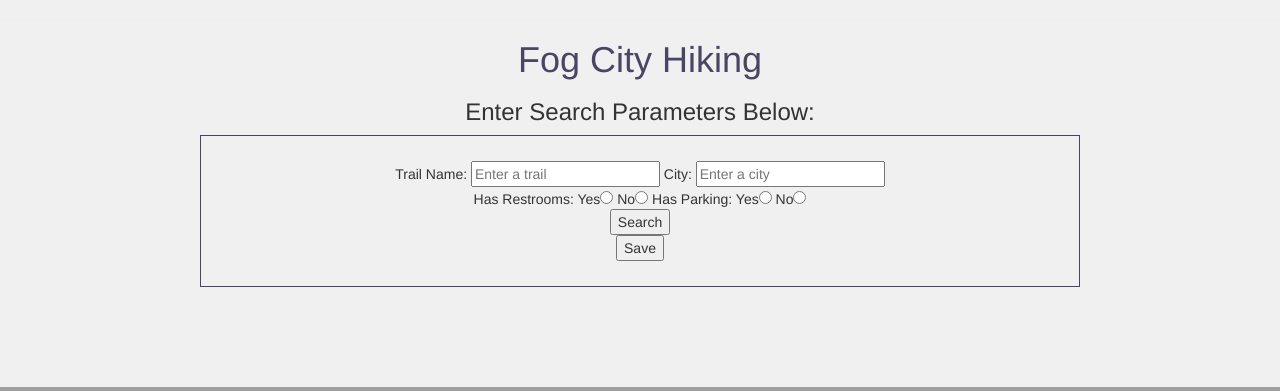
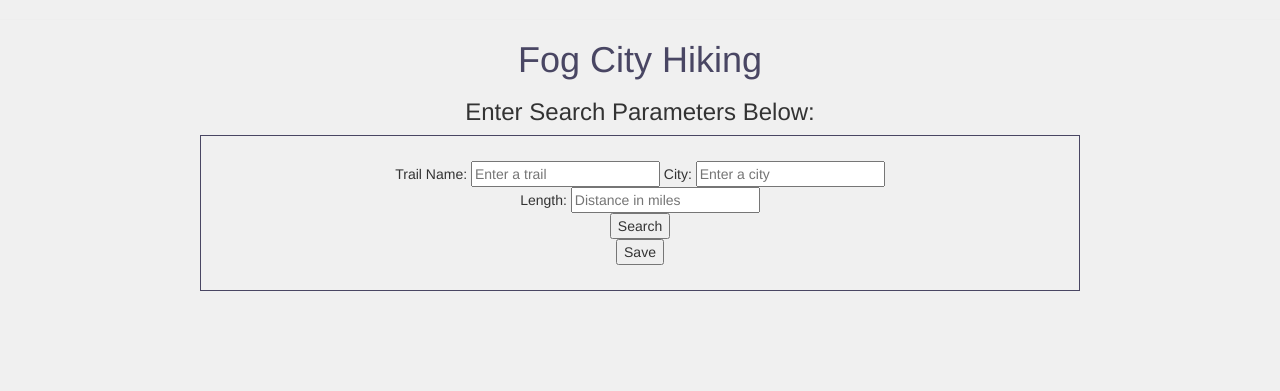
Before and after one commit to agerista/Fog-City-Hiking, a Flask app: page /search in a window 1280 px wide. Shown: the part 1030-1421 px from the top of the page. Run offline with Flask 2, Linux system fonts and the light colour scheme; some libraries are stand-ins or nearby versions.

Commit message:
added db lookup for weather, updating search results

```diff
--- a/Static/search.js
+++ b/Static/search.js
@@ -15,8 +15,7 @@ function submitSearch(evt) {
     var formValues = {
 
         "trail": $("#trail").val(),
-        "parking": $("#parking").val(),
-        "restrooms": $("#restrooms").val(),
+        "length": $("#length").val(),
     };
 
     $.post("/search",
--- a/Static/weather.js
+++ b/Static/weather.js
@@ -70,7 +70,8 @@ function initMap() {
           // Define the content of the infoWindow
           html = (
               '<div class="window-content">' +
-                  '<p><b>weather summary: </p>' + weath.summary + '</p>' +
+                  '<p><b>' + weath.city + '</b></p>' +
+                  '<p><b>Weather Summary: </b>' + weath.summary + '</p>' +
               '</div>');
 
           // Inside the loop we call bindInfoWindow passing it the marker,
--- a/Templates/search_form.html
+++ b/Templates/search_form.html
@@ -12,16 +12,13 @@
 
       <div class="row">
         <div class="col-xs-12">
-          Trail Name: <input type="text" name="trail" value="" placeholder="Enter a trail">
+          Trail Name: <input type="text" name="trail" placeholder="Enter a trail">
           City: <input type="text" name="city" placeholder="Enter a city">
         </div><!--column-->
       </div><!--row-->
       <div class="row">
          <div class="col-xs-12">
-          Has Restrooms: Yes<input type="radio" name="restroom" value="yes">
-          No<input type="radio" name="restroom" value="no">
-          Has Parking: Yes<input type="radio" name="parking" value="yes">
-          No<input type="radio" name="parking" value="no">
+          Length: <input type="text" name="length" placeholder="Distance in miles">
         </div><!--column-->
       </div><!--row-->
           <div class="row">
@@ -62,18 +59,21 @@
 
     <ul>
       <div class="container-fluid">
-        <span class"hike-photos"><p><img height="128px" width="128px" src="{{result.image_url}}">
-          {% if result.photo %}
-            <img src="{{result.photo}}" height="100px" width="100px"></p></span>
-          {% endif %}
+        <h3><b>{{result.trail_name}}</b></h3>
+        <span class"hike-photos"><p><img height="128px" width="128px" src="{{result.image_url}}"></p></span>
+          {% for image in result.photo %}
+            <img src="{{image}}" height="100px" width="100px">
+          {% endfor %}
       </div>
       <p>Opens: {{result.open}} Closes: {{result.closes}} Open Now: {{result.open_now}}</p>
       <p>{{ result.rating }}  <img src="/static/web_and_ios/small/small_{{ result.rating }}.png"
         height="12px"></p>
-      <li>{{result.trail_name}}<li>
-      <li>{{result.description}}</li>
+
+
+
+      <li>Length: {{result.length}} Elevation: {{result.intensity}}</li>
       <li>Trail Id: <input type="text"  size="4" name="trail-id"
-        value="{{result['trail_id']}}" placeholder="{{result['trail_id']}}"></li>
+        value="{{result.trail_id}}" placeholder="{{result.trail_id}}"></li>
       <li>Hike Completed: <input type="checkbox" name="completed" value="true">
           Bookmark: <input type="checkbox" name="bookmark" value="true">  </li>
       <li>Date Completed: <input type="text" name="date-completed" placeholder="01/01/2017"></li>
--- a/server.py
+++ b/server.py
@@ -180,27 +180,31 @@ def results_from_search():
     """Allows a user to search for hikes."""
 
     trail = request.form.get("trail")
-    parking = request.form.get("parking")
-    restrooms = request.form.get("restroom")
+    t = "%" + trail + "%"
+    miles = request.form.get("length")
+    # restrooms = request.form.get("restroom")
+    print trail, miles
 
-    if trail != "":
-        tr = Trail.query.join(Attributes).filter(Trail.trail_name.like('%trail%'))
+    if trail:
+        hike = Trail.query.filter(Trail.trail_name.like(t)).limit(5)
+        print hike
 
-    if trail and parking == "yes":
-        tr = Trail.query.join(Attributes).filter(Trail.trail_name.like('%trail%'),
-            Attributes.parking == True)
+    if miles:
+        hike = Trail.query.filter(Trail.length == miles, Trail.trail_name.like(t)).limit(5)
+        print hike.all()
 
-    if trail and parking == "yes" and restrooms == "yes":
-        tr = Trail.query.join(Attributes).filter(Trail.trail_name.like('%trail%'),
-            Attributes.parking == True, Attributes.restrooms == True)
+    # if restrooms == "yes":
+    #     hike = Trail.query.join(Attributes).filter(Trail.trail_name.like(t),
+    #         Attributes.parking == True, Attributes.restrooms == True).limit(5)
+    #     print hike.all()
         # trails = Trail.query.join(Attributes).filter(Trail.trail_name.like('%trail%')).filter(Attributes.parking == True).filter(Attributes.restrooms == True)
-    if trail == "":
-        tr = Trail.query.filter(Trail.park_name != None).order_by("trail_name asc").distinct()
+    else:
+        hike = Trail.query.filter(Trail.park_name != None).distinct().limit(5)  # to-do: make this a view and include all trails
 
-    search_results = tr.all()
-    print "********************"
+    search_results = hike.all()
+    print "*******************"
     print search_results
-    print "*********************"
+    print "*******************"
 
     results = []
 
@@ -210,12 +214,14 @@ def results_from_search():
 
         #to-do: get business id for each trail to use for yelp call
 
-        trail_id = result.trail_id
+        trail_id = trail
         business = db.session.query(Park.yelp_id).filter(Park.park_name == Trail.park_name).first()  # this is slow, optomize for better runtime
         business_id = business[0]
         info = yelp_information(business_id)
-        match["trail_id"] = trail_id
+        match["trail_id"] = result.trail_id
         match["trail_name"] = result.trail_name
+        match["length"] = result.length
+        match["intensity"] = result.intensity
         match["description"] = result.description
         match["image_url"] = info['image_url']
         match["photo"] = info['photos']
@@ -226,35 +232,42 @@ def results_from_search():
 
         results.append(match)
 
-    trail = request.form.get("trail_id")
-    completed = request.form.get("completed")
-    bookmark = request.form.get("bookmark")
-    date_completed = request.form.get("date-completed")
-    temperature = request.form.get("temperature")
-    condition = request.form.get("condition")
-    comment = request.form.get("comment")
-    rating = request.form.get("rating")
+    return render_template("search_form.html", results=results, search_results=search_results)
 
-    if completed or bookmark or date_completed or temperature or condition or comment or rating:
 
-        trail_id = trail
+@app.route('/search', methods=["POST"])
+def save_results_hikelog():
+    """Save hike to profile hike log"""
 
-        if session['user_id']:
+    # trail = request.form.get("trail_id")
+    # completed = request.form.get("completed")
+    # bookmark = request.form.get("bookmark")
+    # date_completed = request.form.get("date-completed")
+    # temperature = request.form.get("temperature")
+    # condition = request.form.get("condition")
+    # comment = request.form.get("comment")
+    # rating = request.form.get("rating")
 
-            hiker = db.session.query(Hike.hike_id).order_by(Hike.hike_id.desc()).first()
-            new = hiker[0]
-            new_hiker = new + 1
+    # if completed or bookmark or date_completed or temperature or condition or comment or rating:
 
-            new_log = User(user_id=new_hiker, trail_id=trail_id, completed=completed,
-                           date=date_completed, temperature=temperature, condition=condition,
-                           comment=comment, rating=rating)
+    #     trail_id = trail
 
-            print new_log
+    #     if session['user_id']:
 
-        else:
-            flash("Please log in to continue")
+    #         hiker = db.session.query(Hike.hike_id).order_by(Hike.hike_id.desc()).first()
+    #         new = hiker[0]
+    #         new_hiker = new + 1
 
-    return render_template("search_form.html", results=results)  # , trail_reviews=trail_reviews
+    #         new_log = User(user_id=new_hiker, trail_id=trail_id, completed=completed,
+    #                        date=date_completed, temperature=temperature, condition=condition,
+    #                        comment=comment, rating=rating)
+
+    #         print new_log
+
+    #     else:
+    #         flash("Please log in to continue")
+
+ # , trail_reviews=trail_reviews
 
 
 @app.route('/trail')
```
Also changed, not shown: weather.py (+16 -13 lines).
